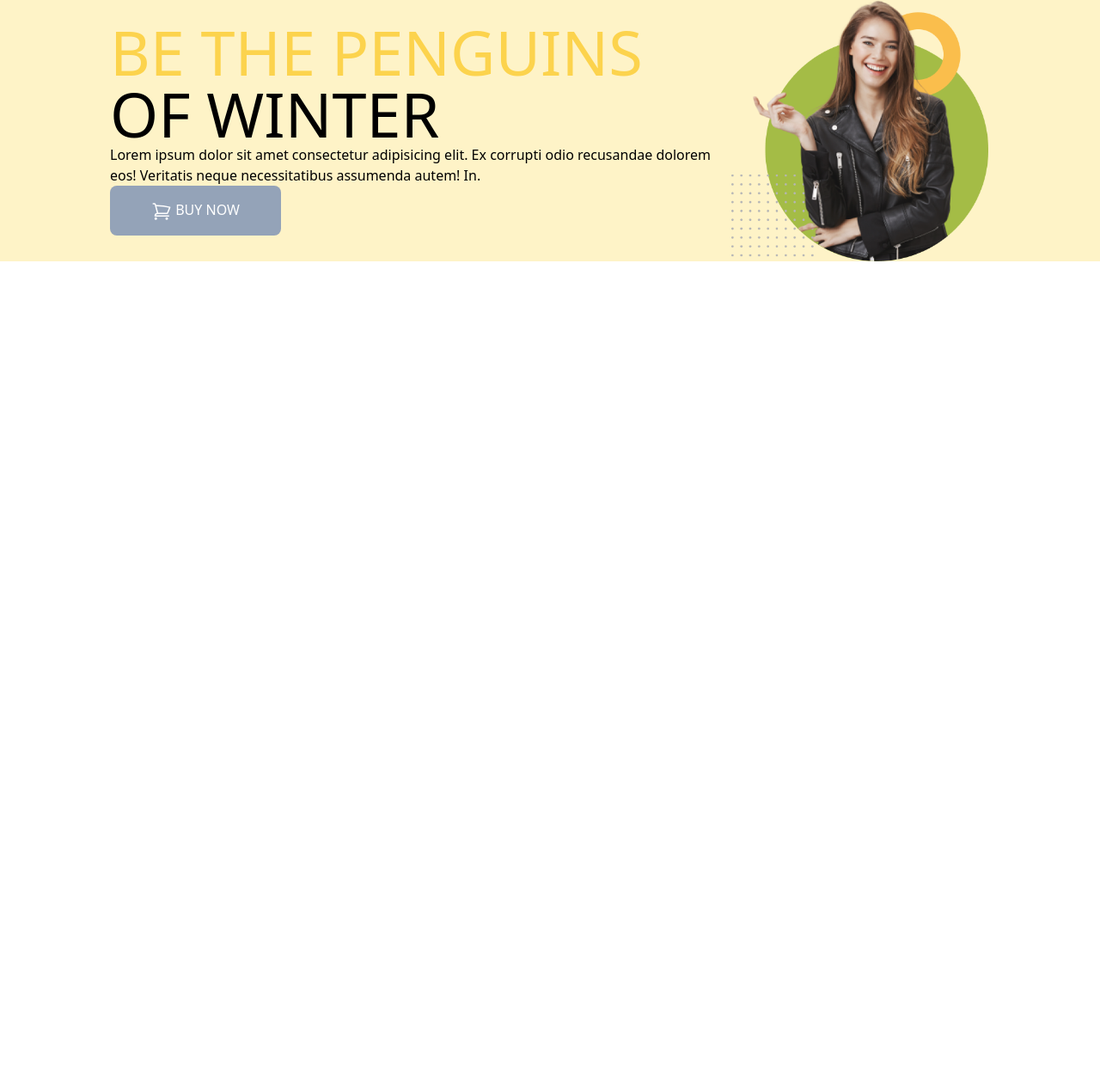
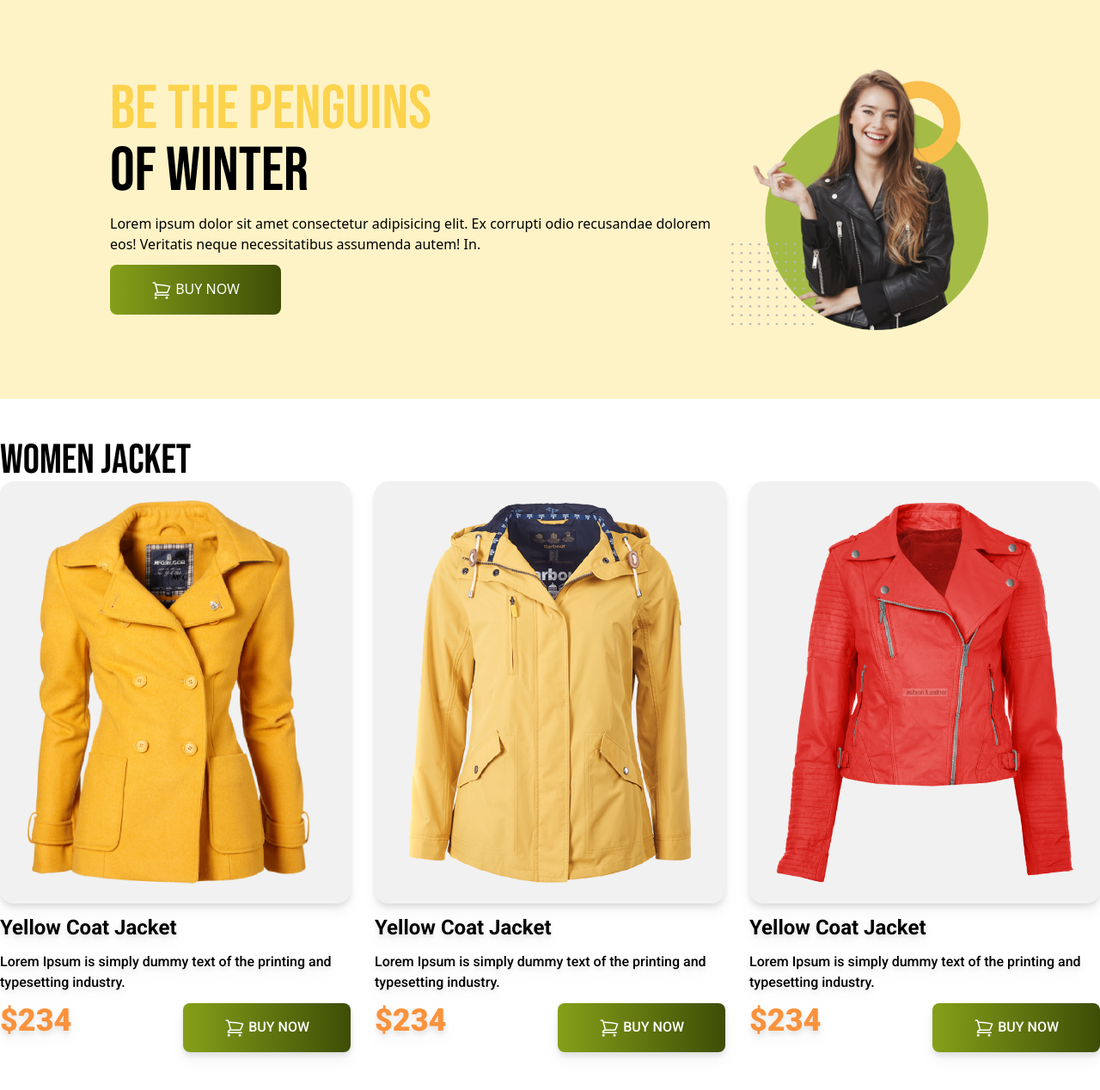
Before and after one commit to pronoyrahman/penguin-fashion, a plain HTML site: page index.html in a window 1280 px wide. Shown: the part 6-1274 px from the top of the page at 86% size. Before the commit the page ends 800 px from the top, so only its background shows below. Drawn offline with nearby package versions, Linux system fonts and the light colour scheme.

Commit message:
module 12

```diff
--- a/index.html
+++ b/index.html
@@ -1,37 +1,127 @@
 <!DOCTYPE html>
 <html lang="en">
+
 <head>
     <meta charset="UTF-8">
     <meta name="viewport" content="width=device-width, initial-scale=1.0">
     <title>penguin fashion</title>
     <script src="https://cdn.tailwindcss.com"></script>
+    <link rel="preconnect" href="https://fonts.googleapis.com">
+    <link rel="preconnect" href="https://fonts.gstatic.com" crossorigin>
+    <link
+        href="https://fonts.googleapis.com/css2?family=Bebas+Neue&family=Roboto:ital,wght@0,500;0,700;0,900;1,400&display=swap"
+        rel="stylesheet">
+    <style>
+        .font-bebas {
+            font-family: 'Bebas Neue', sans-serif;
+        }
+
+        .font-roboto {
+            font-family: 'Roboto', sans-serif;
+        }
+    </style>
 </head>
+
 <body>
-    <header class="bg-amber-100 px-32">
+    <header class="bg-amber-100 md:px-32 px-4 py-20">
         <!-- nav section -->
         <nav>
 
         </nav>
         <!-- banner section -->
-        <div class="flex justify-between items-center">
-            <div>
-                <h1 class="text-7xl uppercase"> <span class="text-amber-300">Be the Penguins</span> <br> of Winter</h1>
-            <p>Lorem ipsum dolor sit amet consectetur adipisicing elit. Ex corrupti odio recusandae dolorem eos! Veritatis neque necessitatibus assumenda autem! In.</p>
-           <button class=" py-4 px-12 bg-slate-400 rounded-lg uppercase text-white font-medium "><svg xmlns="http://www.w3.org/2000/svg" fill="none" viewBox="0 0 24 24" stroke-width="1.5" stroke="currentColor" class="w-6 h-6 inline">
-            <path stroke-linecap="round" stroke-linejoin="round" d="M2.25 3h1.386c.51 0 .955.343 1.087.835l.383 1.437M7.5 14.25a3 3 0 0 0-3 3h15.75m-12.75-3h11.218c1.121-2.3 2.1-4.684 2.924-7.138a60.114 60.114 0 0 0-16.536-1.84M7.5 14.25 5.106 5.272M6 20.25a.75.75 0 1 1-1.5 0 .75.75 0 0 1 1.5 0Zm12.75 0a.75.75 0 1 1-1.5 0 .75.75 0 0 1 1.5 0Z" />
-          </svg>
-          Buy Now</button>
-        </div>
+        <div class="flex flex-col md:flex-row justify-between items-center">
+            <div class="space-y-3">
+                <h1 class="text-7xl uppercase font-bebas"> <span class="text-amber-300">Be the Penguins</span> <br> of
+                    Winter</h1>
+                <p>Lorem ipsum dolor sit amet consectetur adipisicing elit. Ex corrupti odio recusandae dolorem eos!
+                    Veritatis neque necessitatibus assumenda autem! In.</p>
+
+                <button
+                    class=" py-4 px-12 bg-gradient-to-r from-[#85A019] to-[#3e4d06] rounded-lg uppercase text-white font-medium "><svg
+                        xmlns="http://www.w3.org/2000/svg" fill="none" viewBox="0 0 24 24" stroke-width="1.5"
+                        stroke="currentColor" class="w-6 h-6 inline">
+                        <path stroke-linecap="round" stroke-linejoin="round"
+                            d="M2.25 3h1.386c.51 0 .955.343 1.087.835l.383 1.437M7.5 14.25a3 3 0 0 0-3 3h15.75m-12.75-3h11.218c1.121-2.3 2.1-4.684 2.924-7.138a60.114 60.114 0 0 0-16.536-1.84M7.5 14.25 5.106 5.272M6 20.25a.75.75 0 1 1-1.5 0 .75.75 0 0 1 1.5 0Zm12.75 0a.75.75 0 1 1-1.5 0 .75.75 0 0 1 1.5 0Z" />
+                    </svg>
+                    Buy Now</button>
+            </div>
             <div>
                 <img src="images/model.png" alt="">
             </div>
         </div>
     </header>
-    <body>
+    <main class="max-w-7xl mx-auto">
+        <!-- women jaket section -->
 
-    </body>
+        <section class="py-12 ">
+            <h3 class="text-5xl font-bebas">women Jacket</h3>
+            <!-- jackets container -->
+            <div class="grid grid-cols-1 md:grid grid-cols-2 lg:grid grid-cols-3 gap-7  font-roboto">
+                <!-- jackt 1 -->
+                <div class="space-y-3 drop-shadow-lg">
+                    <div class="bg-[#f1f1f1;] p-5 rounded-2xl ">
+                        <img src="images/jacket-1.png" alt="">
+                    </div>
+                    <h4 class="text-2xl font-bold">Yellow Coat Jacket</h4>
+                    <p>Lorem Ipsum is simply dummy text of the printing and typesetting industry.</p>
+                  <div class="flex justify-between">
+                    <h3 class="text-4xl font-black text-orange-400">$234</h3>
+                    <button
+                    class=" py-4 px-12 bg-gradient-to-r from-[#85A019] to-[#3e4d06] rounded-lg uppercase text-white font-medium "><svg
+                        xmlns="http://www.w3.org/2000/svg" fill="none" viewBox="0 0 24 24" stroke-width="1.5"
+                        stroke="currentColor" class="w-6 h-6 inline">
+                        <path stroke-linecap="round" stroke-linejoin="round"
+                            d="M2.25 3h1.386c.51 0 .955.343 1.087.835l.383 1.437M7.5 14.25a3 3 0 0 0-3 3h15.75m-12.75-3h11.218c1.121-2.3 2.1-4.684 2.924-7.138a60.114 60.114 0 0 0-16.536-1.84M7.5 14.25 5.106 5.272M6 20.25a.75.75 0 1 1-1.5 0 .75.75 0 0 1 1.5 0Zm12.75 0a.75.75 0 1 1-1.5 0 .75.75 0 0 1 1.5 0Z" />
+                    </svg>
+                    Buy Now</button>
+                  </div>
+                </div>
+                <!-- jacket two -->
+                <div class="space-y-3 drop-shadow-lg">
+                    <div class="bg-[#f1f1f1;] p-5 rounded-2xl ">
+                        <img src="images/jacket-2.png" alt="">
+                    </div>
+                    <h4 class="text-2xl font-bold">Yellow Coat Jacket</h4>
+                    <p>Lorem Ipsum is simply dummy text of the printing and typesetting industry.</p>
+                  <div class="flex justify-between">
+                    <h3 class="text-4xl font-black text-orange-400">$234</h3>
+                    <button
+                    class=" py-4 px-12 bg-gradient-to-r from-[#85A019] to-[#3e4d06] rounded-lg uppercase text-white font-medium "><svg
+                        xmlns="http://www.w3.org/2000/svg" fill="none" viewBox="0 0 24 24" stroke-width="1.5"
+                        stroke="currentColor" class="w-6 h-6 inline">
+                        <path stroke-linecap="round" stroke-linejoin="round"
+                            d="M2.25 3h1.386c.51 0 .955.343 1.087.835l.383 1.437M7.5 14.25a3 3 0 0 0-3 3h15.75m-12.75-3h11.218c1.121-2.3 2.1-4.684 2.924-7.138a60.114 60.114 0 0 0-16.536-1.84M7.5 14.25 5.106 5.272M6 20.25a.75.75 0 1 1-1.5 0 .75.75 0 0 1 1.5 0Zm12.75 0a.75.75 0 1 1-1.5 0 .75.75 0 0 1 1.5 0Z" />
+                    </svg>
+                    Buy Now</button>
+                  </div>
+                </div>
+                <!-- jacket three -->
+                <div class="space-y-3 drop-shadow-lg">
+                    <div class="bg-[#f1f1f1;] p-5 rounded-2xl ">
+                        <img src="images/jacket-3.png" alt="">
+                    </div>
+                    <h4 class="text-2xl font-bold">Yellow Coat Jacket</h4>
+                    <p>Lorem Ipsum is simply dummy text of the printing and typesetting industry.</p>
+                  <div class="flex justify-between">
+                    <h3 class="text-4xl font-black text-orange-400">$234</h3>
+                    <button
+                    class=" py-4 px-12 bg-gradient-to-r from-[#85A019] to-[#3e4d06] rounded-lg uppercase text-white font-medium "><svg
+                        xmlns="http://www.w3.org/2000/svg" fill="none" viewBox="0 0 24 24" stroke-width="1.5"
+                        stroke="currentColor" class="w-6 h-6 inline">
+                        <path stroke-linecap="round" stroke-linejoin="round"
+                            d="M2.25 3h1.386c.51 0 .955.343 1.087.835l.383 1.437M7.5 14.25a3 3 0 0 0-3 3h15.75m-12.75-3h11.218c1.121-2.3 2.1-4.684 2.924-7.138a60.114 60.114 0 0 0-16.536-1.84M7.5 14.25 5.106 5.272M6 20.25a.75.75 0 1 1-1.5 0 .75.75 0 0 1 1.5 0Zm12.75 0a.75.75 0 1 1-1.5 0 .75.75 0 0 1 1.5 0Z" />
+                    </svg>
+                    Buy Now</button>
+                  </div>
+                </div>
+            </div>
+
+
+        </section>
+    </main>
     <footer>
 
     </footer>
 </body>
+
 </html>
```
